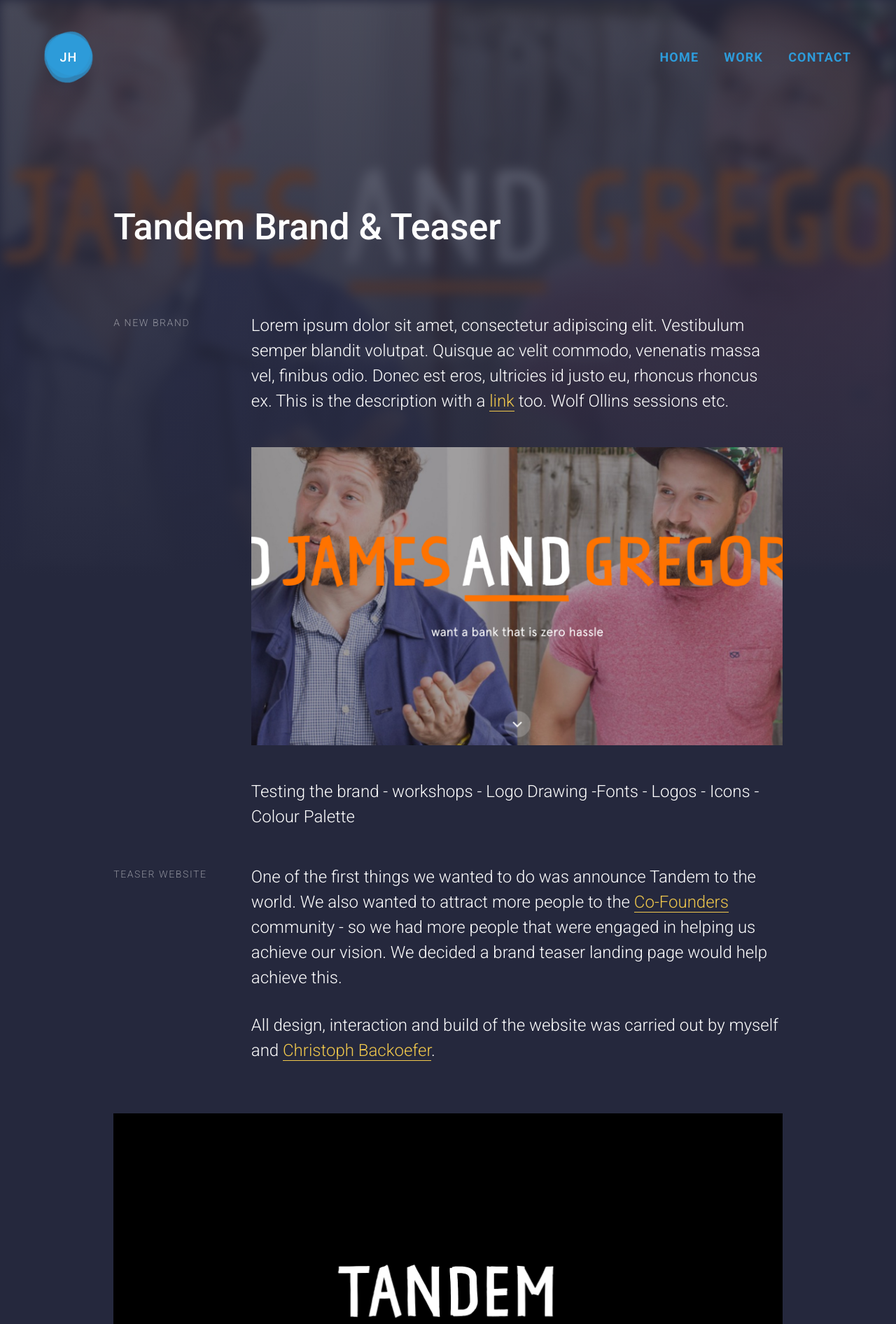
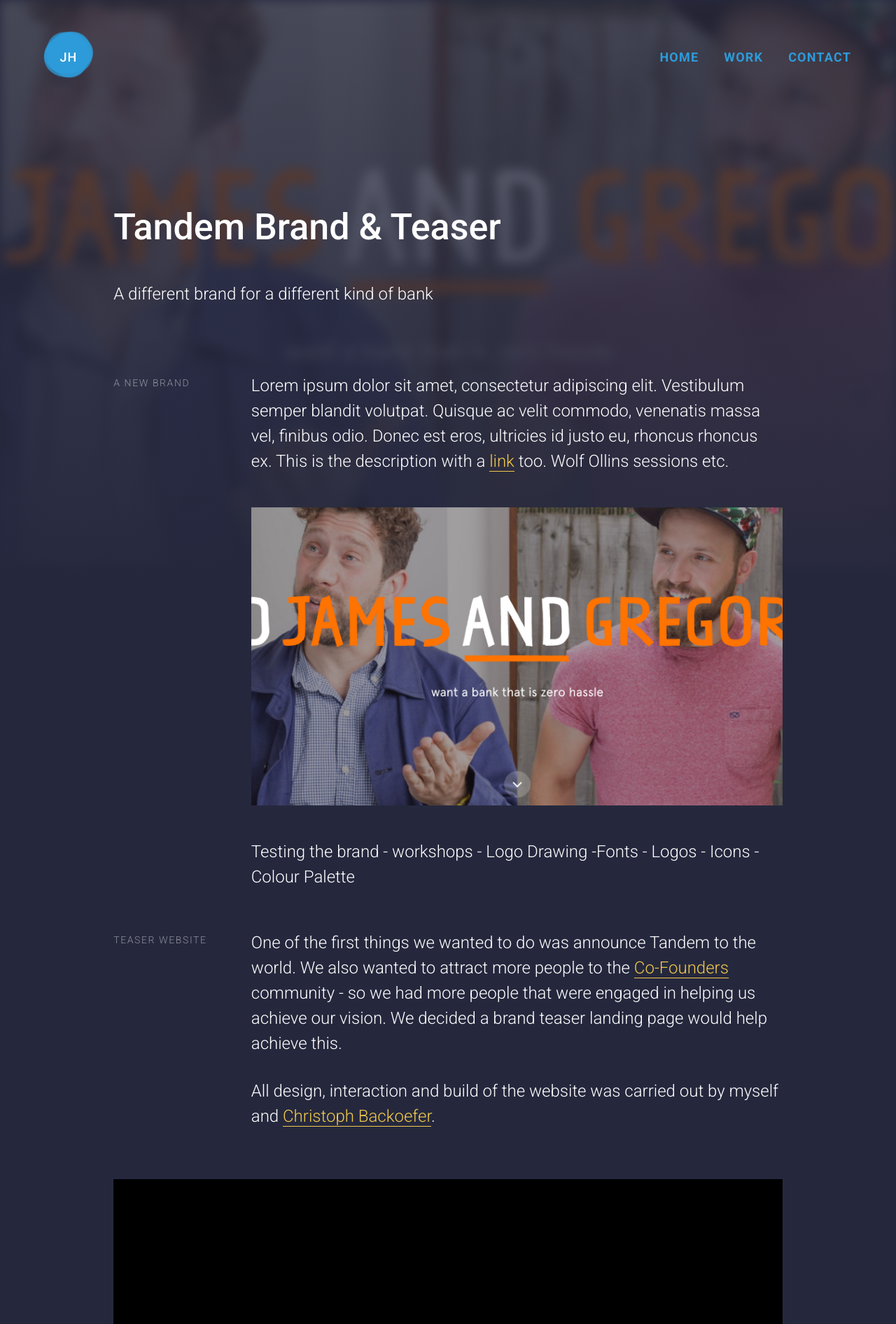
Before and after one commit to JacobH1992/portfolio-github-pages, a Jekyll site: the page built from _posts/2017-03-14-tandem-teaser-website.markdown, in a window 1280 px wide. Shown: the top 1892 px of the page at 70% size. Built offline with Jekyll 4.4.1, drawn with Linux system fonts in a browser that asks for light colours; nearby versions of some CDN libraries.

Commit message:
Added subtitles to project pages

```diff
--- a/_layouts/project.html
+++ b/_layouts/project.html
@@ -10,6 +10,7 @@
   <section class="project-header">
     <div class="heading">
       <h1 itemprop="name headline">{{ page.title | escape }}</h1>
+      <h2 itemprop="name headline">{{ page.subtitle | escape }}</h2>
     </div>
   </section>
 
--- a/_posts/2017-02-14-welcome-to-jekyll-3.markdown
+++ b/_posts/2017-02-14-welcome-to-jekyll-3.markdown
@@ -1,6 +1,7 @@
 ---
 layout: project
 title:  "TurnOut App"
+subtitle: "Subtitle"
 date:   2017-02-11 13:39:13 +0000
 tags: jekyll update
 cover-image: turn-out-app.png
--- a/_posts/2017-03-14-tandem-teaser-website.markdown
+++ b/_posts/2017-03-14-tandem-teaser-website.markdown
@@ -1,6 +1,7 @@
 ---
 layout: project
 title:  "Tandem Brand & Teaser"
+subtitle: "A different brand for a different kind of bank"
 date:   2017-03-14 09:31:00 +0000
 client: [Tandem]
 roles: [Designer]
@@ -8,7 +9,7 @@
 cover-image: tandem-teaser-website.jpg
 ---
 
-## A new brand
+### A new brand
 
 Lorem ipsum dolor sit amet, consectetur adipiscing elit. Vestibulum semper blandit volutpat. Quisque ac velit commodo, venenatis massa vel, finibus odio. Donec est eros, ultricies id justo eu, rhoncus rhoncus ex. This is the description with a [link](/link/) too. Wolf Ollins sessions etc.
 
@@ -18,7 +19,7 @@
 
 Testing the brand - workshops - Logo Drawing -Fonts - Logos - Icons - Colour Palette
 
-## Teaser Website
+### Teaser Website
 
 One of the first things we wanted to do was announce Tandem to the world. We also wanted to attract more people to the [Co-Founders](/) community - so we had more people that were engaged in helping us achieve our vision. We decided a brand teaser landing page would help achieve this.
 
--- a/_sass/pages/_project.scss
+++ b/_sass/pages/_project.scss
@@ -31,10 +31,11 @@
 }
 
 .project-header {
-	h1 {
+	h2 {
+		margin-bottom: 4rem;
 		@include mq(large) {
 			margin-bottom: 6rem;
-  		}
+		}
 	}
 }
 
@@ -47,7 +48,7 @@
 	  		width: 100%;
 	  		margin: 1rem 0;
 	  	}
-	  	p {
+	  	p{
     		@include fill-parent();
 			margin-bottom: 1.5rem;
 		    // margin-top: 0rem;
@@ -58,7 +59,7 @@
     			margin-bottom: 3.5rem; // 2rem + -1.5rem
 	  		}
 	  	}
-		h2 {
+		h3 {
 		    @include fill-parent();
 			margin-top: 4rem;
 			margin-bottom: 2rem;
--- a/assets/js/scripts.js
+++ b/assets/js/scripts.js
@@ -10,7 +10,7 @@
 
 sr.reveal('.fadeIn', {
 	duration: 500,
-	delay: 500,
+	delay: 300,
 	distance: '0',
 	viewFactor: 0,
 	scale: 0
```
